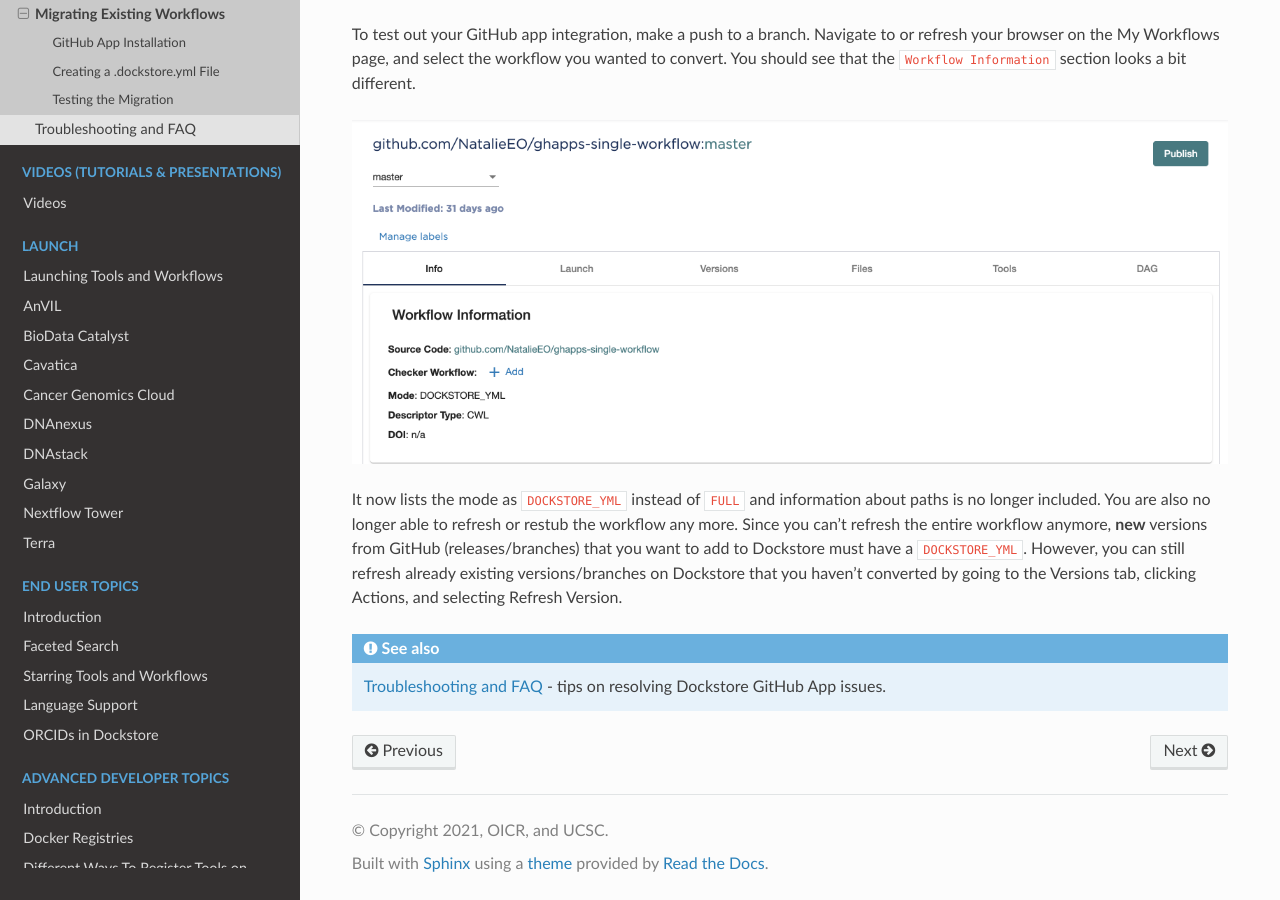
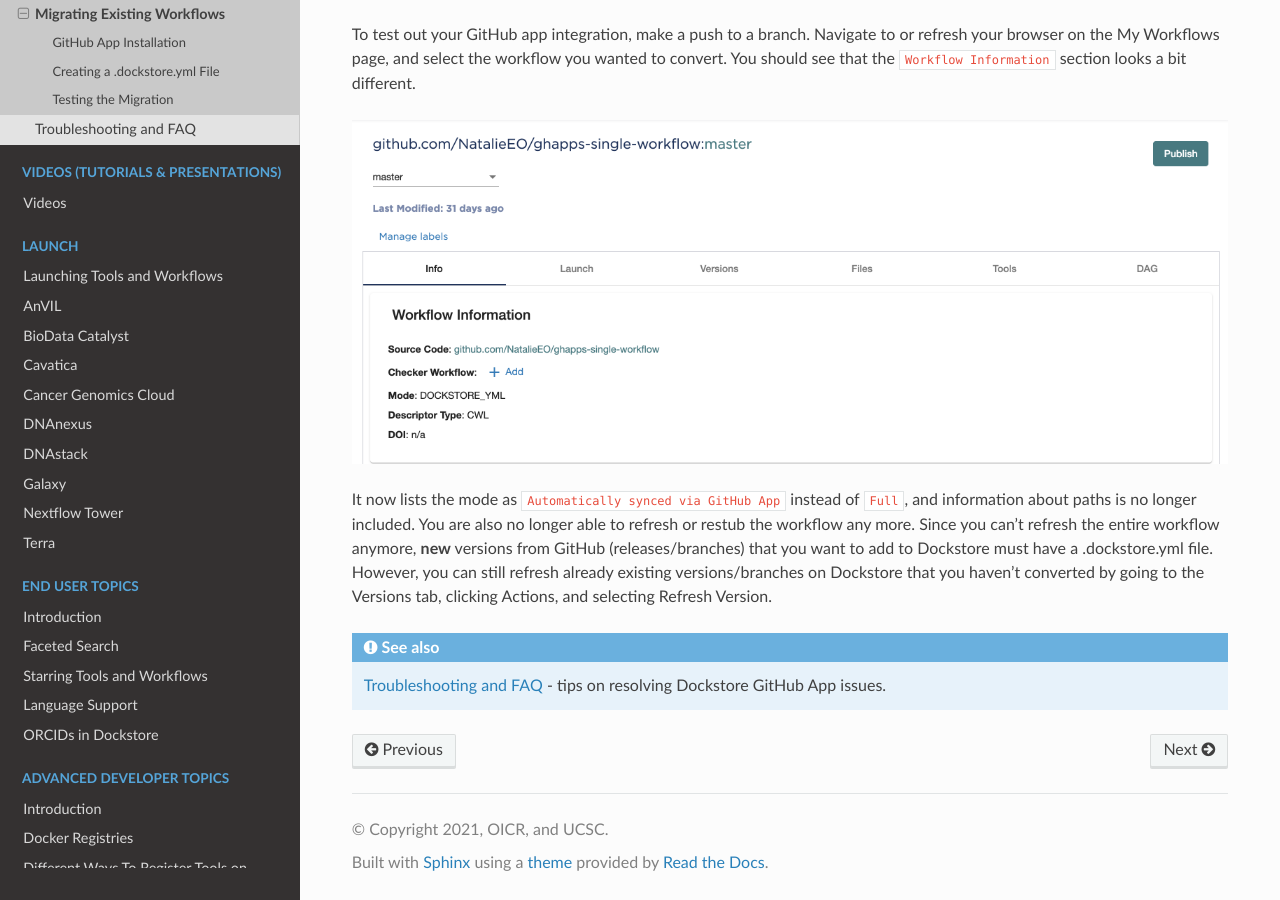
Before and after one commit to dockstore/dockstore-documentation, a Sphinx documentation site: the page built from docs/getting-started/github-apps/migrating-workflows-to-github-apps.rst, in a window 1280 px wide and 900 px high, scrolled down 4706 px. Built offline with Sphinx 7.4.7 and the Read the Docs theme 2.0.0, drawn with Linux system fonts in a browser that asks for light colours.

Commit message:
Update migrating-workflows-to-github-apps.rst
As mentioned on Slack, I am not convinced that this conversion process works as described. However, there is one thing that we know for sure, and that's that the UI has since been updated. Might as well make those changes now.

```diff
--- a/docs/getting-started/github-apps/migrating-workflows-to-github-apps.rst
+++ b/docs/getting-started/github-apps/migrating-workflows-to-github-apps.rst
@@ -109,8 +109,8 @@
 
 .. image:: /assets/images/docs/workflow-information-after-migration.png
 
-It now lists the mode as ``DOCKSTORE_YML`` instead of ``FULL`` and information about paths is no longer included.
-You are also no longer able to refresh or restub the workflow any more. Since you can't refresh the entire workflow anymore, **new** versions from GitHub (releases/branches) that you want to add to Dockstore must have a ``DOCKSTORE_YML``.
+It now lists the mode as ``Automatically synced via GitHub App`` instead of ``Full``, and information about paths is no longer included.
+You are also no longer able to refresh or restub the workflow any more. Since you can't refresh the entire workflow anymore, **new** versions from GitHub (releases/branches) that you want to add to Dockstore must have a .dockstore.yml file.
 However, you can still refresh already existing versions/branches on Dockstore that you haven't converted by going to the Versions tab, clicking Actions, and selecting Refresh Version.
 
 
```
